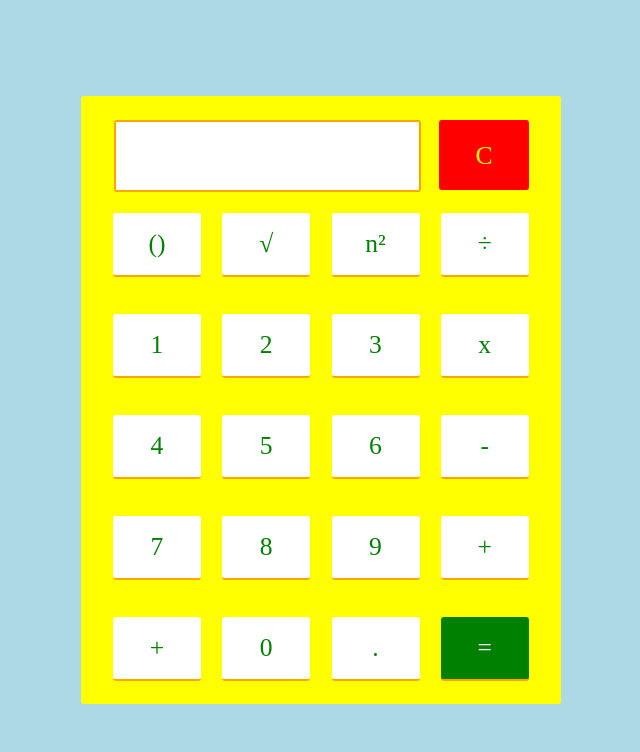
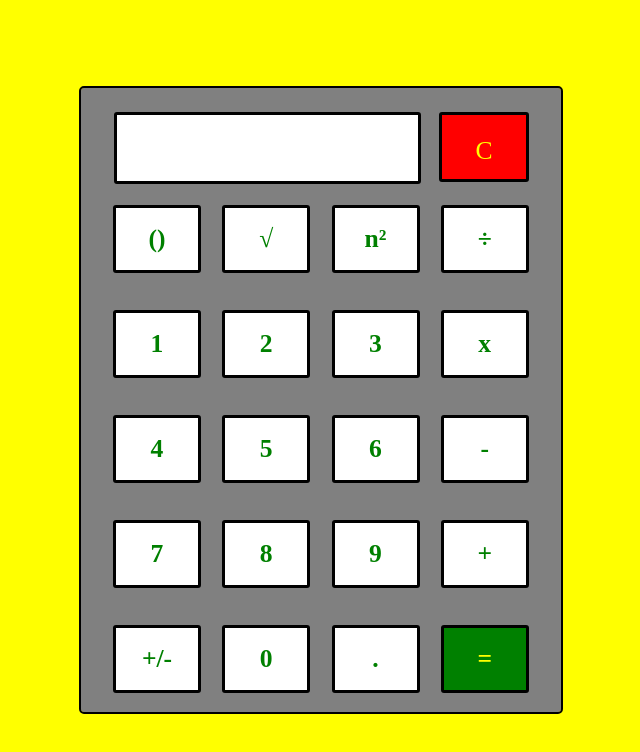
Before and after one commit to ianchan3/Calculator-App, a plain HTML site: page index.html in a window 1280 px wide. Shown: the whole page, without its empty margins (319-959 px from the left). Drawn offline with Linux system fonts and the light colour scheme.

Commit message:
CSS Changes

```diff
--- a/css/styles.css
+++ b/css/styles.css
@@ -9,14 +9,15 @@ section {
   display: flex;
   justify-content: center;
   align-items: center;
-  background-color: lightblue;
+  background-color: yellow;
 
 }
 
 .calculator {
-  background-color: yellow;
+  background-color: gray;
+  outline: 2.5px solid black;
   width: 30rem;
-  height: 38rem;
+  height: 39rem;
   margin: 0 auto;
   padding: 1.5rem;
   border-radius: 3px;
@@ -33,7 +34,7 @@ section {
   border-radius: 3px;
   margin-left: 9px;
   margin-bottom: 5px;
-  border: 2px solid orange;
+  border: 3px solid black;
   padding: 1rem;
   overflow: hidden;
 }
@@ -46,10 +47,19 @@ section {
   position: absolute;
   right: 2rem;
   top: 1.5rem;
+  border: 3px solid black;
   border-radius: 3px;
   color: yellow;
   text-align: center;
   font-size: 1.6rem;
+}
+
+.clear:hover {
+  border: 4px solid black;
+  background-color: yellow;
+  color: red;
+  cursor: pointer;
+  transition: all 0.2s;
 }
 
 .keys {
@@ -65,20 +75,22 @@ section {
   background-color: white;
   margin: 1rem 0.5rem;
   padding: 1rem;
-  border-bottom: 2px solid orange;
+  border: 3px solid black;
   border-radius: 3px;
   color: green;
   text-align: center;
   cursor: pointer;
   transition: all 0.2s;
+  font-weight: bold;
 }
 
 .keys li:hover {
-  background-color: purple;
-  color: white;
+  background-color: yellow;
+  color: green;
+  border: 4px solid black
 }
 
 .keys .equals {
   background-color: green;
-  color: white;
+  color: yellow;
 }
--- a/index.html
+++ b/index.html
@@ -33,7 +33,7 @@
           <li>8</li>
           <li>9</li>
           <li>+</li>
-          <li>+</li>
+          <li>+/-</li>
           <li>0</li>
           <li>.</li>
           <li class="equals">=</li>
```
